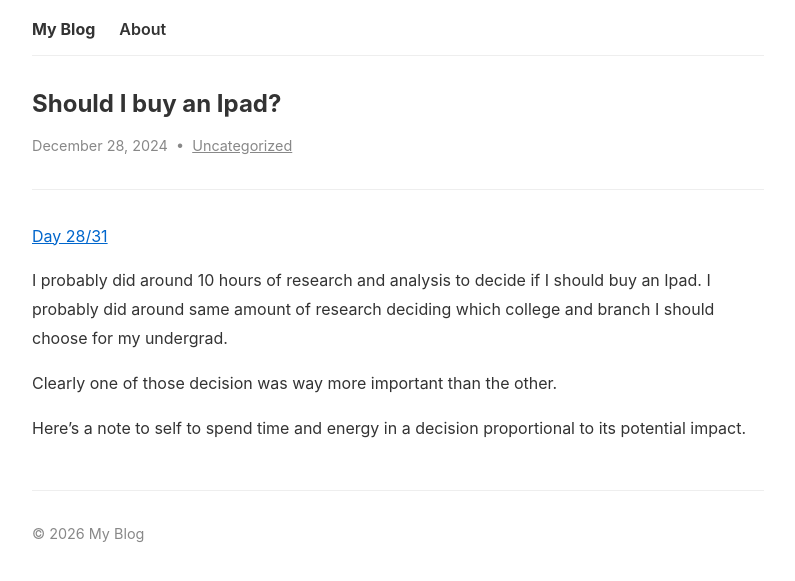
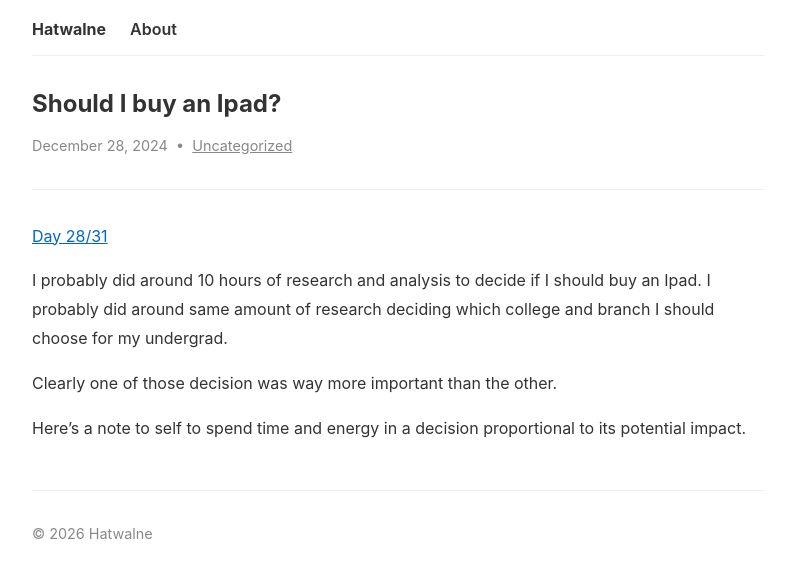
Before and after one commit to cartoonpi/hatwalne-blog, a Jekyll site: the page built from _posts/2024-12-28-should-i-buy-an-ipad.md, in a window 1280 px wide. Shown: the top 581 px of the page, without its empty margins (242-1037 px from the left). Built offline with Jekyll 4.4.1, drawn with Linux system fonts in a browser that asks for light colours; part of the change alters nothing that is shown.

Commit message:
Set baseurl and url for GitHub Pages deployment
Co-Authored-By: Claude Sonnet 4.6 <noreply@anthropic.com>

```diff
--- a/_config.yml
+++ b/_config.yml
@@ -1,8 +1,8 @@
-title: My Blog
+title: Hatwalne
 description: >-
   Personal blog migrated from WordPress.
-url: ""          # your GitHub Pages URL, e.g. https://username.github.io
-baseurl: ""      # leave empty for root domain, or "/repo-name" for project pages
+url: "https://cartoonpi.github.io"
+baseurl: "/hatwalne-blog"
 theme: minima    # free Jekyll theme; swap for any Gem-based theme
 
 # Build settings
```
